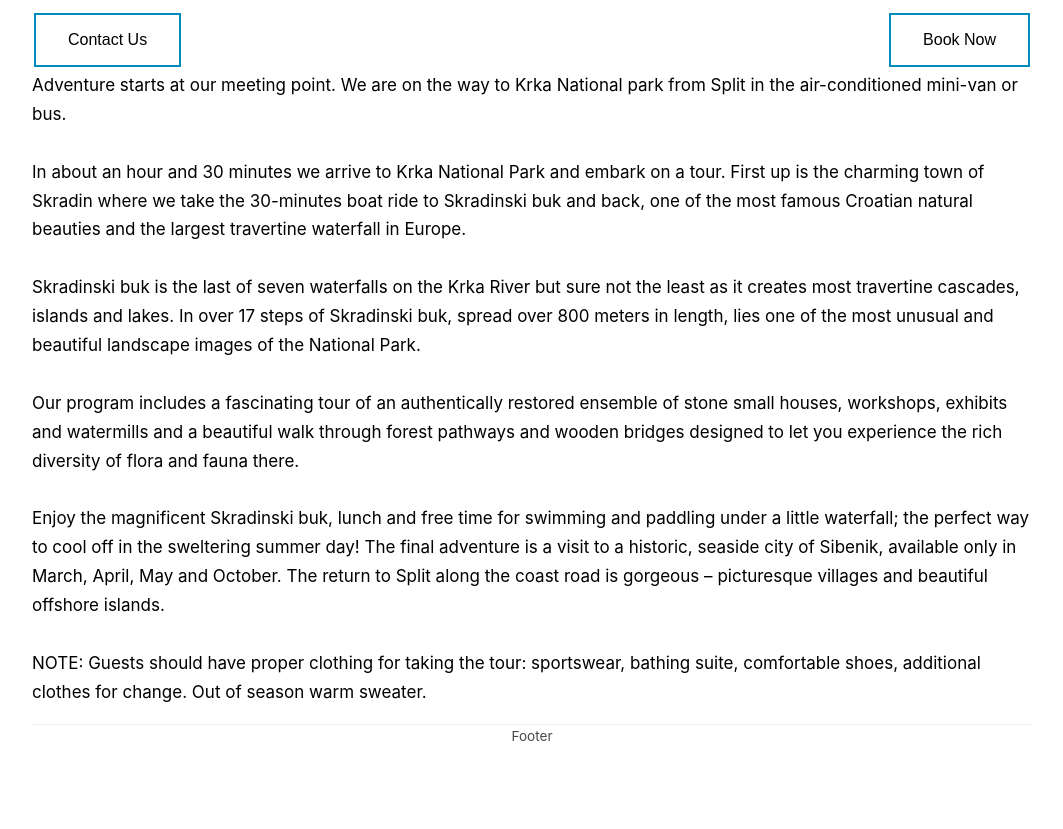
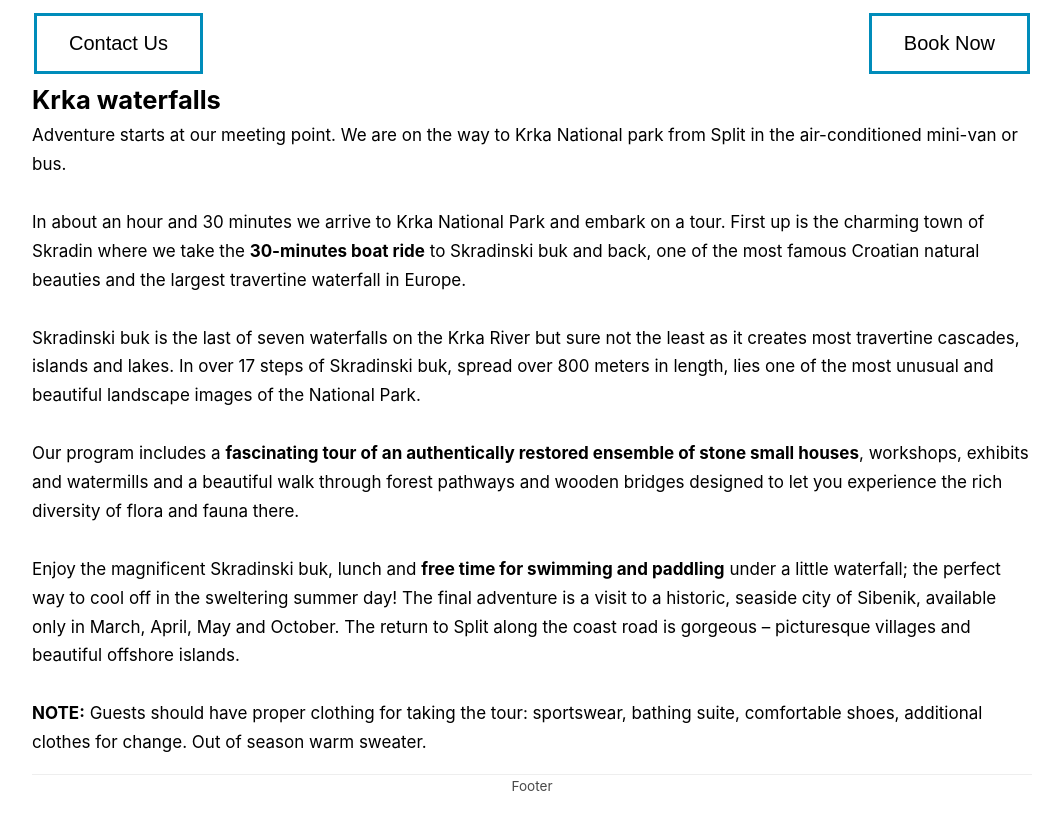
Before and after one commit to BrunoVukasovic/splittrip-v1-gatsby, a Gatsby site: page /krka in a window 1280 px wide. Shown: the part 645-1474 px from the top of the page, without its empty margins (108-1171 px from the left). Before the commit the page ends 1427 px from the top, so only its background shows below. Built offline with nearby package versions, Linux system fonts and the light colour scheme; Gatsby itself is replaced by a stand-in of ours.

Commit message:
minor changes

```diff
--- a/src/components/Button/styles.module.css
+++ b/src/components/Button/styles.module.css
@@ -1,12 +1,12 @@
 .Button {
     background-color: white;
-    border: 2px solid #008CBA;
+    border: 3px solid #008CBA;
     color: black;
     padding: 16px 32px;
     text-align: center;
     text-decoration: none;
     display: inline-block;
-    font-size: 16px;
+    font-size: 20px;
     margin: 4px 2px;
     -webkit-transition-duration: 0.4s; /* Safari */
     transition-duration: 0.4s;
--- a/src/components/MainImage/index.js
+++ b/src/components/MainImage/index.js
@@ -2,7 +2,8 @@ import React from "react";
 import styles from "./styles.module.css";
 import mainImage from "./images/plitvice.jpg";
 
-export default ({ children }) => (
+
+export default ({ source }) => (
     <div> <img className={styles.mainImage} src={mainImage} alt="Main Image"></img>
     </div>
   );
--- a/src/pages/index.js
+++ b/src/pages/index.js
@@ -5,12 +5,13 @@ import krkaPhoto from "../images/krka 4x3.jpg";
 import zipPhoto from "../images/zip 4x3.jpg";
 import blueCavePhoto from "../images/blue cave 4x3.jpg";
 import raftingPhoto from "../images/rafting 4x3.jpg";
+// import mainImage from "../images/plitvice.jpg";
 
 
 export default () => {
   return (
     <Layout>
-      <MainImage />
+      <MainImage source={"./images/plitvice.jpg"}></MainImage>
 
       <Container>
         <Link to="/krka/">
--- a/src/pages/krka.js
+++ b/src/pages/krka.js
@@ -8,21 +8,22 @@ export default () => {
     <Layout>
         <img src={krkaMainPhoto} alt="Krka" width="100%" height="45%" ></img>
         <ButtonContainer>
-        <Button>Contact Us</Button>
-        <Button>Book Now</Button>
+          <Button>Contact Us</Button>
+          <Button>Book Now</Button>
         </ButtonContainer>
+        <h2>Krka waterfalls</h2>
         <TripDescription>
           Adventure starts at our meeting point. We are on the way to Krka National park from Split in the air-conditioned mini-van or bus. <br /> <br />
-          In about an hour and 30 minutes we arrive to Krka National Park and embark on a tour. First up is the charming town of Skradin where we take the 30-minutes boat ride to Skradinski buk and back, one of the most famous Croatian natural beauties and the largest travertine waterfall in Europe.
+          In about an hour and 30 minutes we arrive to Krka National Park and embark on a tour. First up is the charming town of Skradin where we take the <strong>30-minutes boat ride</strong> to Skradinski buk and back, one of the most famous Croatian natural beauties and the largest travertine waterfall in Europe.
           <br /> <br />
           Skradinski buk is the last of seven waterfalls on the Krka River but sure not the least as it creates most travertine cascades, islands and lakes. In over 17 steps of Skradinski buk, spread over 800 meters in length, lies one of the most unusual and beautiful landscape images of the National Park.
           <br /> <br />
-          Our program includes a fascinating tour of an authentically restored ensemble of stone small houses, workshops, exhibits and watermills and a beautiful walk through forest pathways and wooden bridges designed to let you experience the rich diversity of flora and fauna there.
+          Our program includes a <strong>fascinating tour of an authentically restored ensemble of stone small houses</strong>, workshops, exhibits and watermills and a beautiful walk through forest pathways and wooden bridges designed to let you experience the rich diversity of flora and fauna there.
           <br /> <br />
-          Enjoy the magnificent Skradinski buk, lunch and free time for swimming and paddling under a little waterfall; the perfect way to cool off in the sweltering summer day!
+          Enjoy the magnificent Skradinski buk, lunch and <strong>free time for swimming and paddling</strong> under a little waterfall; the perfect way to cool off in the sweltering summer day!
           The final adventure is a visit to a historic, seaside city of Sibenik, available only in March, April, May and October. The return to Split along the coast road is gorgeous – picturesque villages and beautiful offshore islands.
           <br /> <br />
-          NOTE: Guests should have proper clothing for taking the tour: sportswear, bathing suite, comfortable shoes, additional clothes for change. Out of season warm sweater.
+          <strong>NOTE:</strong> Guests should have proper clothing for taking the tour: sportswear, bathing suite, comfortable shoes, additional clothes for change. Out of season warm sweater.
         </TripDescription>
 
     </Layout>
```
